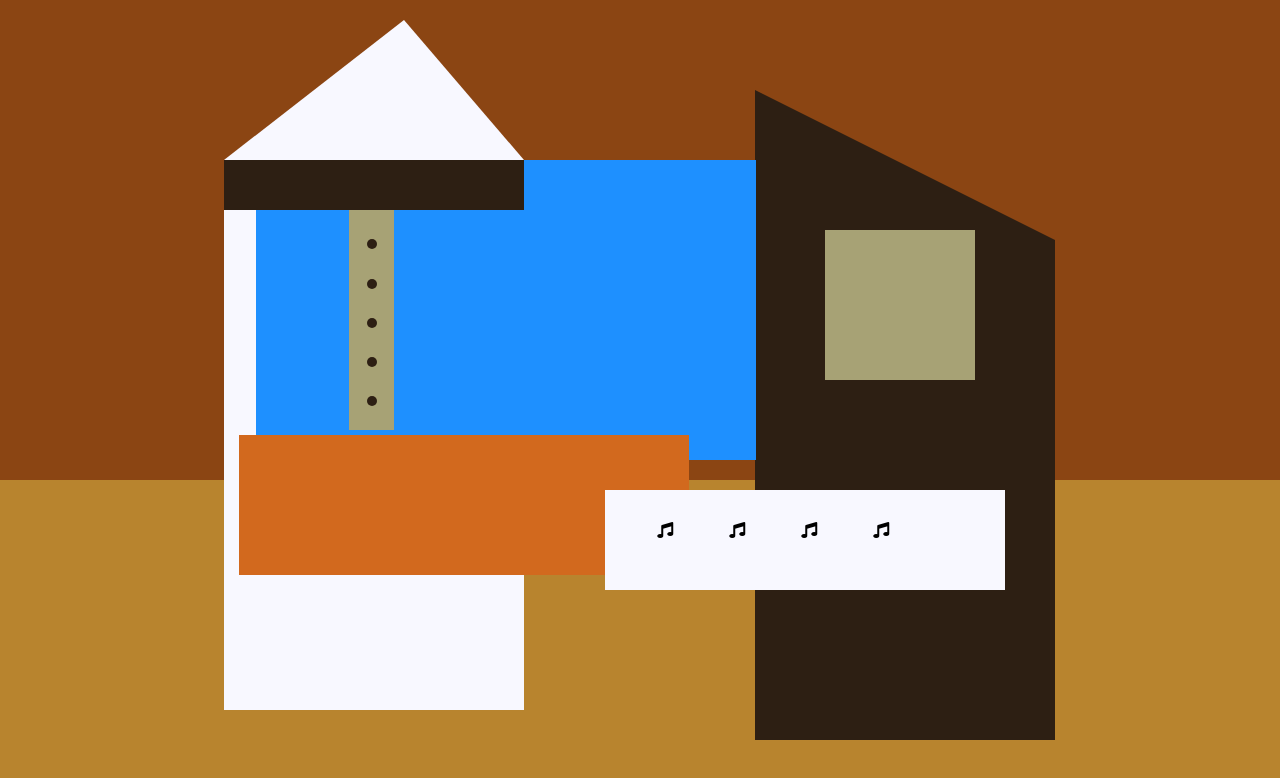
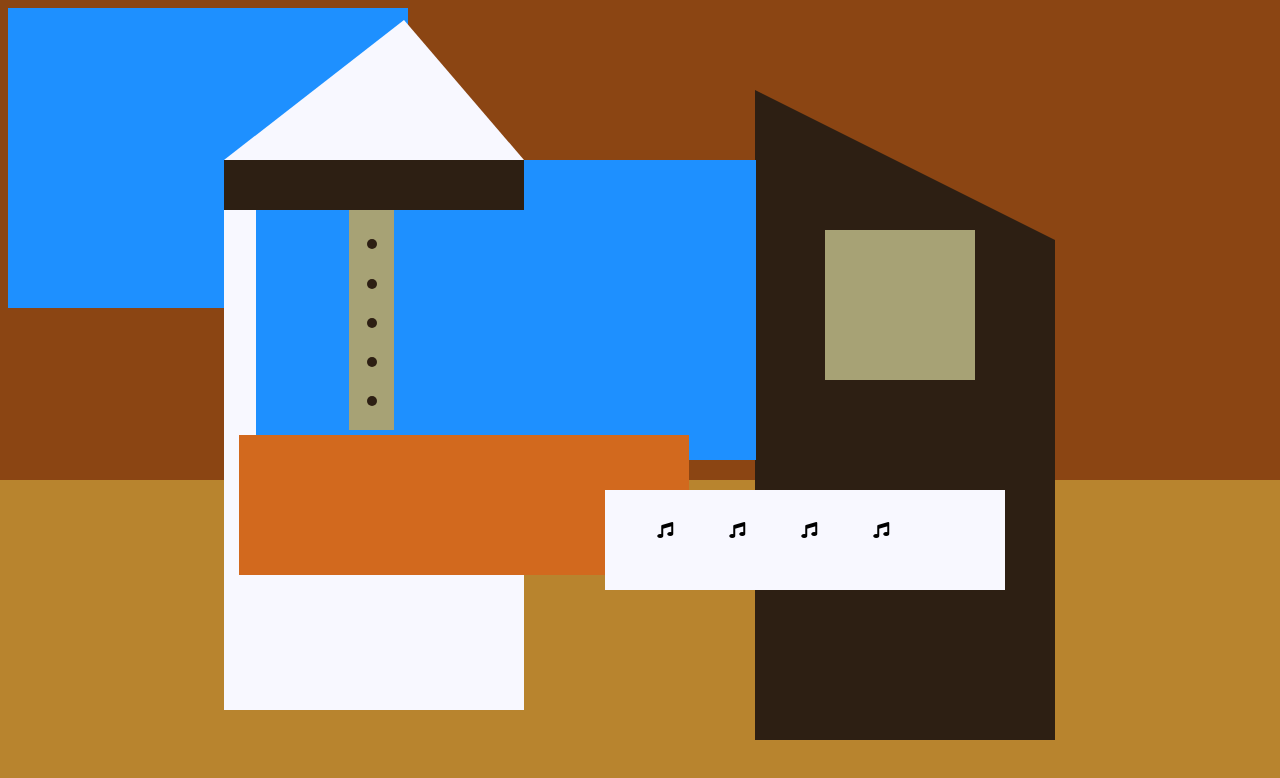
Before and after one commit to Geachie/FCC-Picasso, a plain HTML site: page index.html in a window 1280 px wide. Drawn offline with Linux system fonts and the light colour scheme.

Commit message:
Add #blue-right styles

```diff
--- a/styles.css
+++ b/styles.css
@@ -131,3 +131,8 @@ body {
   top: 20%;
   left: 20%;
 }
+
+#blue-right {
+  width: 400px;
+  height: 300px;
+}
```
